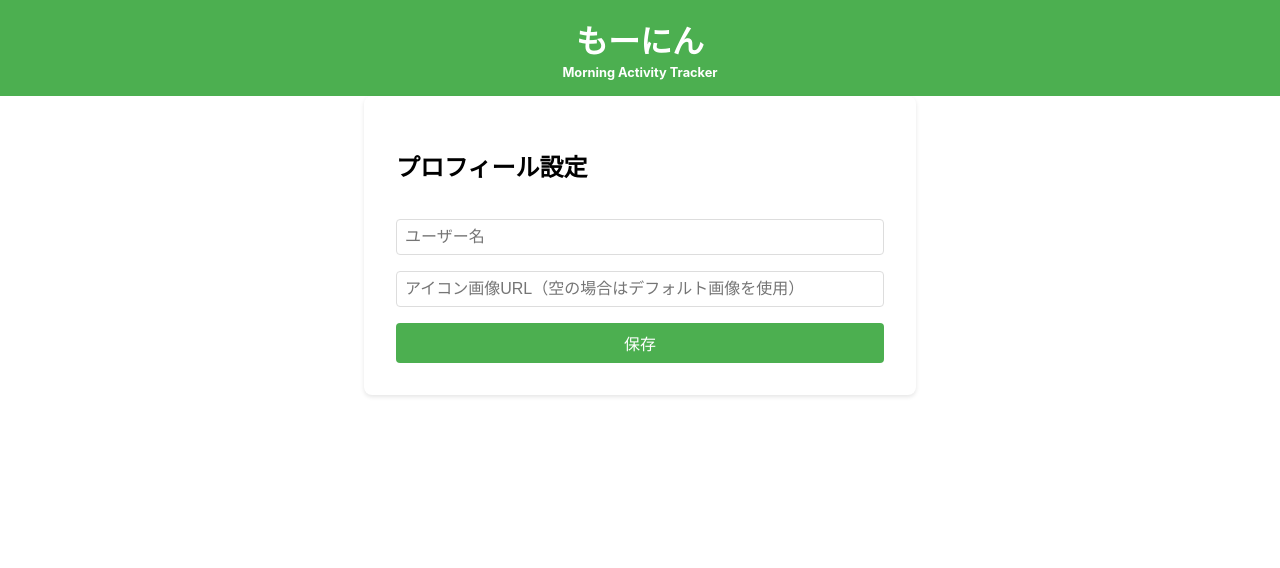
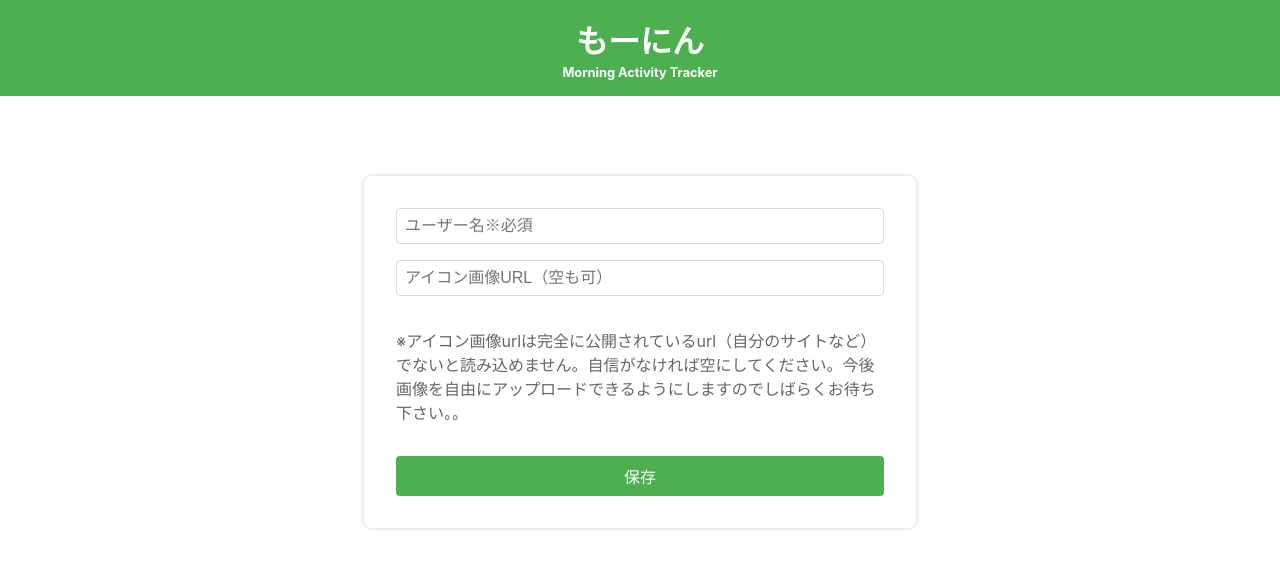
Before and after one commit to dorara-m/mornin, a React (Create React App) app: page / in a window 1280 px wide. Shown: the top 568 px of the page. Built offline with nearby package versions, Linux system fonts and the light colour scheme.

Commit message:
update: アイコンまわりUI大幅調整

```diff
--- a/src/App.tsx
+++ b/src/App.tsx
@@ -13,22 +13,8 @@ const LevelContainer = styled.div`
   flex-direction: column;
   align-items: center;
   justify-content: center;
-  height: 40vh;
   position: relative;
-`;
-
-const LevelText = styled.div`
-  font-size: 5rem;
-  font-weight: bold;
-  color: #4caf50;
-  position: relative;
-`;
-
-const UserInfo = styled.div`
-  display: flex;
-  align-items: center;
-  gap: 1rem;
-  margin-bottom: 1rem;
+  margin-top: 2rem;
 `;
 
 const UserIconContainer = styled.div`
@@ -40,24 +26,27 @@ const UserIconContainer = styled.div`
 const UserIcon = styled.img`
   width: 100%;
   height: 100%;
-  border-radius: 8px;
+  border-radius: 50%;
   object-fit: cover;
 `;
 
-const LevelBadge = styled.div`
+const LevelText = styled.div`
+  margin-top: 1rem;
+  font-size: 3.5rem;
+  font-weight: bold;
+  color: #4caf50;
+`;
+
+const Username = styled.div`
   position: absolute;
   bottom: 8px;
-  right: 8px;
+  right: -16px;
   background: rgba(0, 0, 0, 0.7);
-  color: white;
+  color: #fff;
   padding: 4px 8px;
   border-radius: 4px;
   font-size: 0.9rem;
   font-weight: bold;
-`;
-
-const Username = styled.div`
-  font-size: 1.5rem;
 `;
 
 const App: React.FC = () => {
@@ -164,7 +153,7 @@ const App: React.FC = () => {
   };
 
   const getDefaultIconUrl = (username: string) => {
-    const firstChar = username.charAt(0) || "ぬ";
+    const firstChar = username.charAt(0) || "未設定";
     return `https://placehold.jp/80/3e703e/ffffff/150x150.png?text=${encodeURIComponent(
       firstChar
     )}`;
@@ -188,13 +177,11 @@ const App: React.FC = () => {
         ) : (
           <>
             <LevelContainer>
-              <UserInfo>
-                <UserIconContainer>
-                  <UserIcon src={userIcon} alt={username} />
-                  <LevelBadge>Lv.{level}</LevelBadge>
-                </UserIconContainer>
+              <UserIconContainer>
+                <UserIcon src={userIcon} alt={username} />
                 <Username>{username}</Username>
-              </UserInfo>
+              </UserIconContainer>
+              <LevelText>Lv.{level}</LevelText>
             </LevelContainer>
             <ProgressBar
               progress={(displayProgress / getMaxProgress(level)) * 100}
--- a/src/components/ActivityInput.tsx
+++ b/src/components/ActivityInput.tsx
@@ -126,7 +126,7 @@ const ActivityInput: React.FC<ActivityInputProps> = ({ onAddActivity }) => {
         type="text"
         value={activity}
         onChange={(e) => setActivity(e.target.value)}
-        placeholder="朝活内容を入力..."
+        placeholder="今日の朝活内容を入力..."
       />
       <NumberInputContainer>
         <DecrementButton onClick={handleDecrement} disabled={progress <= 1}>
--- a/src/components/ProgressBar.tsx
+++ b/src/components/ProgressBar.tsx
@@ -4,7 +4,7 @@ import styled from "styled-components";
 const ProgressContainer = styled.div`
   background-color: #ddd;
   border-radius: 20px;
-  margin: 1rem auto;
+  margin-top: 2rem;
   height: 20px;
 `;
 
--- a/src/components/UserForm.tsx
+++ b/src/components/UserForm.tsx
@@ -2,10 +2,11 @@ import React, { useState } from "react";
 import styled from "styled-components";
 
 const FormContainer = styled.div`
+  margin: 5rem 0;
   padding: 2rem;
   background: white;
   border-radius: 8px;
-  box-shadow: 0 2px 4px rgba(0, 0, 0, 0.1);
+  box-shadow: 0 0 4px rgba(0, 0, 0, 0.2);
 `;
 
 const Form = styled.form`
@@ -53,20 +54,22 @@ const UserForm: React.FC<UserFormProps> = ({ onSubmit }) => {
   return (
     <FormContainer>
       <Form onSubmit={handleSubmit}>
-        <h2>プロフィール設定</h2>
         <Input
           type="text"
-          placeholder="ユーザー名"
+          placeholder="ユーザー名※必須"
           value={username}
           onChange={(e) => setUsername(e.target.value)}
           required
         />
         <Input
           type="text"
-          placeholder="アイコン画像URL（空の場合はデフォルト画像を使用）"
+          placeholder="アイコン画像URL（空も可）"
           value={icon}
           onChange={(e) => setIcon(e.target.value)}
         />
+        <p style={{ fontSize: "1rem", color: "#666" }}>
+          ※アイコン画像urlは完全に公開されているurl（自分のサイトなど）でないと読み込めません。自信がなければ空にしてください。今後画像を自由にアップロードできるようにしますのでしばらくお待ち下さい。。
+        </p>
         <Button type="submit">保存</Button>
       </Form>
     </FormContainer>
```
Also changed, not shown: 1 other file (tests, documents, lock files or other folders).
